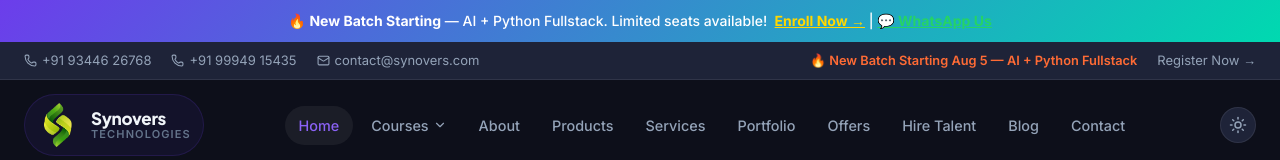
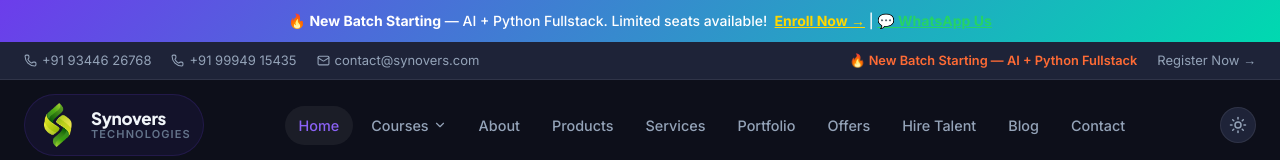
Before and after one commit to sachin183291-hub/synovers-website-, a React (Vite) app: page / in a window 1280 px wide. Shown: the top 160 px of the page. Built offline with nearby package versions, Linux system fonts and the light colour scheme.

Commit message:
fix: remove Aug 5 date from batch announcement

```diff
--- a/src/components/layout/Navbar.jsx
+++ b/src/components/layout/Navbar.jsx
@@ -49,7 +49,7 @@ export default function Navbar() {
               </a>
             </div>
             <div className="topbar-right">
-              <span className="topbar-badge">🔥 New Batch Starting Aug 5 — AI + Python Fullstack</span>
+              <span className="topbar-badge">🔥 New Batch Starting — AI + Python Fullstack</span>
               <Link to="/contact" className="topbar-link">Register Now →</Link>
             </div>
           </div>
```
